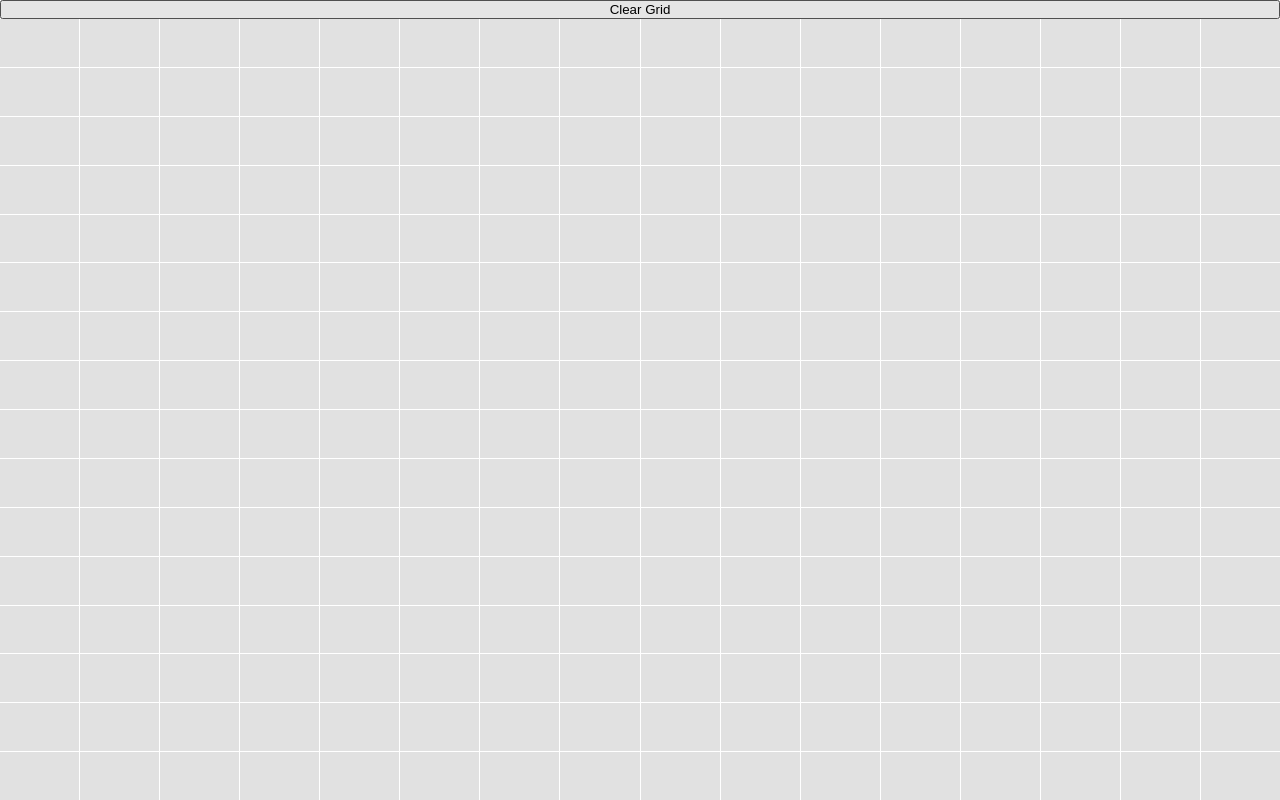
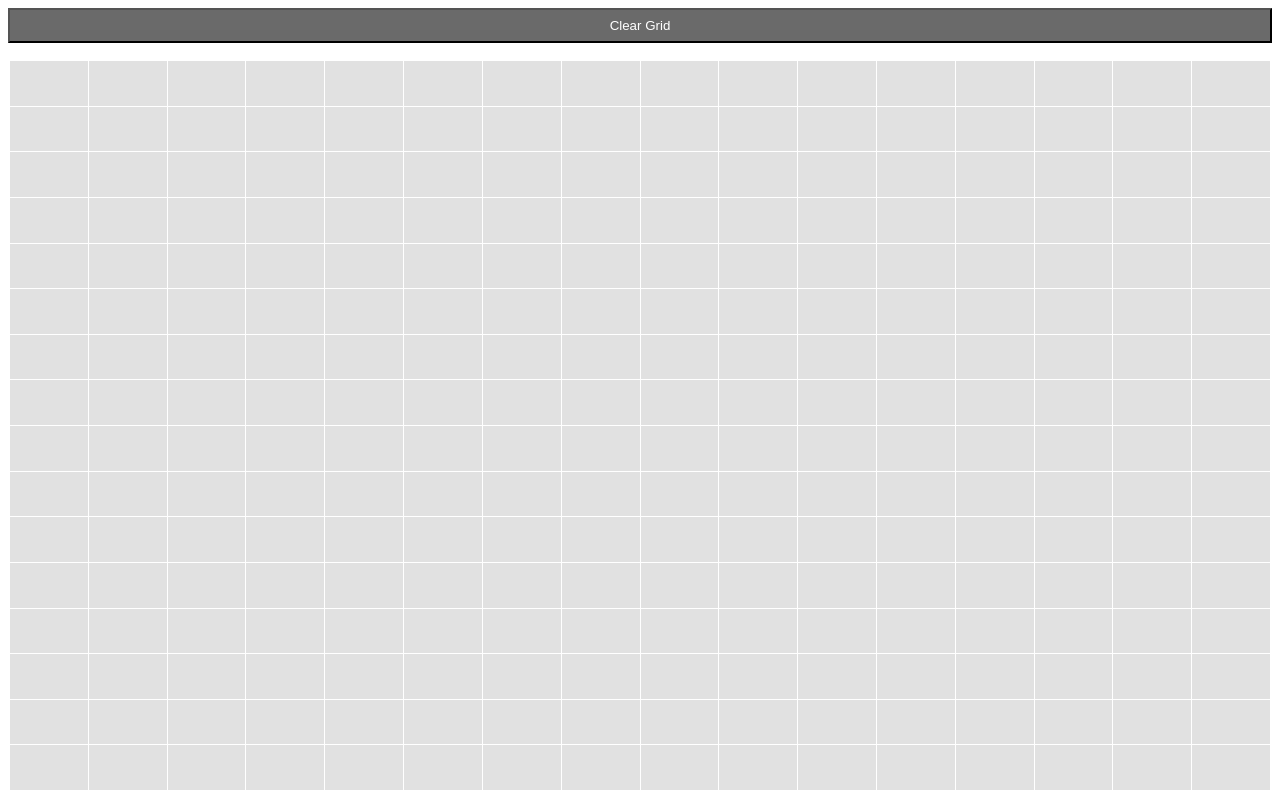
Before and after one commit to JGeis13/etch-a-sketch, a plain HTML site: page index.html in a window 1280 px wide. Drawn offline with Linux system fonts and the light colour scheme.

Commit message:
Changed grid layout

```diff
--- a/style.css
+++ b/style.css
@@ -16,6 +16,7 @@
   grid-template-columns: repeat(16, 1fr);
   grid-template-rows: repeat(16, 1fr);
   gap: 1px;
+  margin: 10px;
 }
 
 .grid-square {
@@ -29,3 +30,10 @@
 .grid-square.hovered {
   background: rgb(162, 162, 162);
 }
+
+#clear {
+  padding: 0.5rem;
+  margin: 0.5rem;
+  background: rgb(106, 106, 106);
+  color: white;
+}
```
